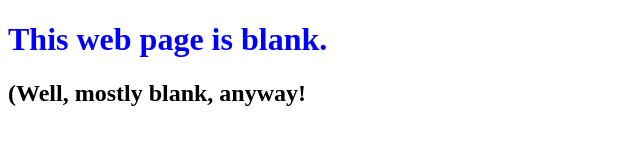
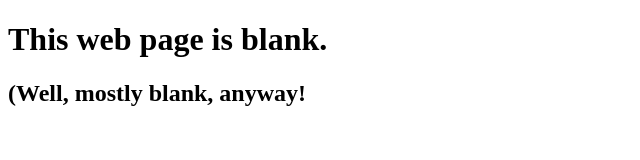
Before and after one commit to guozhenkui/0main_opensap_repo, a plain HTML site: page index.html in a window 1280 px wide. Shown: the whole page, without its empty margins (0-640 px from the left). Drawn offline with Linux system fonts and the light colour scheme.

Commit message:
Revert "added color blue for first header"
This reverts commit e848b87d6b59d32b98b154f46ac7dc1e18bce3ad.

```diff
--- a/index.html
+++ b/index.html
@@ -5,7 +5,7 @@
 		<title>A page of quotation</title>
 	</head>
 	<body>
-		<h1 style="color:blue">This web page is blank.</h1>
+		<h1>This web page is blank.</h1>
 		<h2>(Well, mostly blank, anyway!</h2>
 	</body>
 </html>
```
